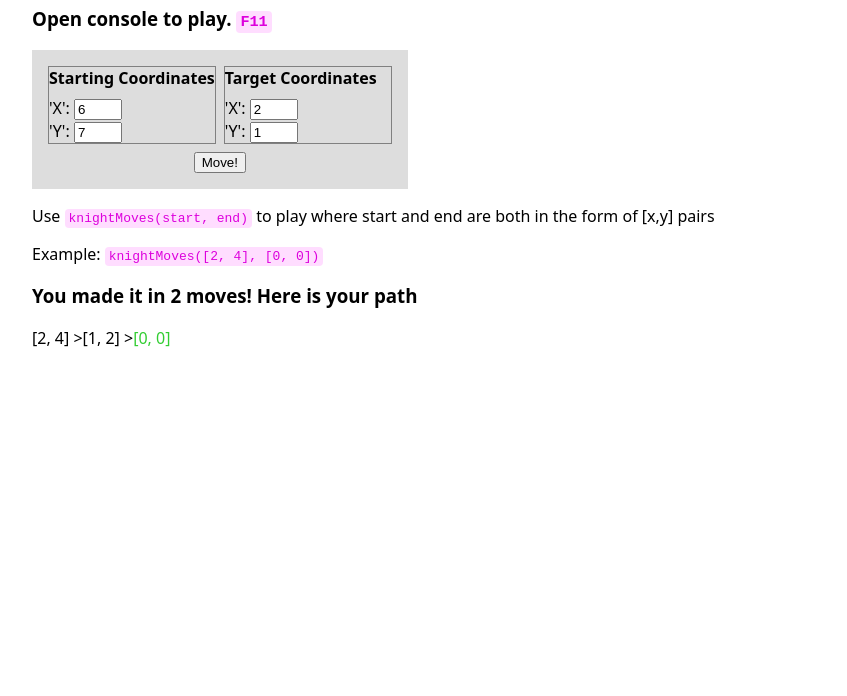
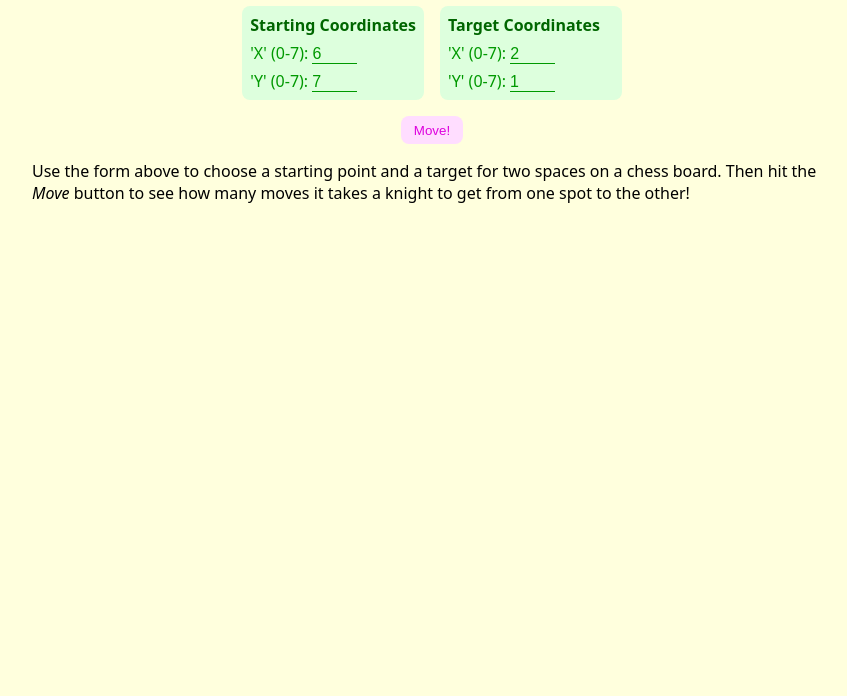
Before and after one commit to tmsbkn/knights-travails, a website with bundled scripts: page index.html in a window 1280 px wide. Shown: the part 104-800 px from the top of the page, without its empty margins (208-1055 px from the left). Built offline with nearby package versions, Linux system fonts and the light colour scheme.

Commit message:
Polish copy

```diff
--- a/index.html
+++ b/index.html
@@ -10,6 +10,7 @@
 		}
 		body {
 			padding: 1rem;
+			background-color: #ffffdd;
 			font-family:
 				system-ui, -apple-system, BlinkMacSystemFont, "Segoe UI", Roboto,
 				Oxygen, Ubuntu, Cantarell, "Open Sans", "Helvetica Neue", sans-serif;
@@ -27,25 +28,48 @@
 			border-radius: 4px;
 		}
 		form {
-			padding: 1rem;
-			background-color: #ddd;
-			display: inline-grid;
-			gap: 0.5rem;
+			margin: auto;
+			display: grid;
+			width: fit-content;
+			gap: 1rem;
 			grid-template-columns: 1fr 1fr;
 		}
 		.inputGroup {
+			background-color: #ddffdd;
+			color: #009900;
+			padding: 0.5rem;
+			border-radius: 0.5rem;
 			display: flex;
 			flex-direction: column;
-			border: 1px gray solid;
+			gap: 6px;
 		}
 		.inputTitle {
 			font-weight: 600;
-			padding-bottom: 0.5rem;
+			color: #006600;
+		}
+		input[type="number"] {
+			color: inherit;
+			background-color: inherit;
+			border: transparent;
+			border-bottom: #009900 1px solid;
+			outline: transparent;
+			font-size: inherit;
+			padding: 0;
 		}
 		input[type="submit"] {
 			grid-column: span 2;
 			justify-self: center;
 			width: min-content;
+			border: transparent;
+			outline: none;
+			padding: 0.5em 1em;
+			border-radius: 0.5rem;
+			color: #dd00dd;
+			background-color: #ffddff;
+			&:hover {
+				outline: #dd00dd 1px solid;
+				box-shadow: 0 0 5px #dd00dd;
+			}
 		}
 		.moveList {
 			display: flex;
@@ -65,37 +89,36 @@
 	<body>
 		<main>
 			<h1>Knight Moves!</h1>
-			<h3>Open console to play. <kbd>F11</kbd></h3>
 			<form id="form">
 				<div class="inputGroup" id="fromInputs">
 					<span class="inputTitle">Starting Coordinates</span>
 					<div class="inputField">
-						<label for="fromX">'X':</label>
+						<label for="fromX">'X' (0-7):</label>
 						<input required type="number" min="0" max="7" value="6" id="fromX">
 					</div>
 					<div class="inputField">
-						<label for="fromY">'Y':</label>
+						<label for="fromY">'Y' (0-7):</label>
 						<input required type="number" min="0" max="7" value="7" id="fromY">
 					</div>
 				</div>
 				<div class="inputGroup" id="toInputs">
 					<span class="inputTitle">Target Coordinates</span>
 					<div class="inputField">
-						<label for="toX">'X': </label>
+						<label for="toX">'X' (0-7): </label>
 						<input required type="number" min="0" max="7" value="2" id="toX">
 					</div>
 					<div class="inputField">
-						<label for="toY">'Y': </label>
+						<label for="toY">'Y' (0-7): </label>
 						<input required type="number" min="0" max="7" value="1" id="toY">
 					</div>
 				</div>
 				<input type="submit" value="Move!" id="submitButton">
 			</form>
 			<p>
-				Use <code>knightMoves(start, end)</code> to play where start and end are
-				both in the form of [x,y] pairs
+				Use the form above to choose a starting point and a target for two
+				spaces on a chess board. Then hit the <em>Move</em> button to see how
+				many moves it takes a knight to get from one spot to the other!
 			</p>
-			<p>Example: <code>knightMoves([2, 4], [0, 0])</code></p>
 			<div id="result"></div>
 		</main>
 		<script type="module" src="./src/index.js"></script>
--- a/src/index.js
+++ b/src/index.js
@@ -1,6 +1,5 @@
 import { knightMoves } from "./knightMoves.js";
 
-knightMoves([2, 4], [0, 0]);
 const form = document.getElementById("form");
 
 const getData = () => {
```
